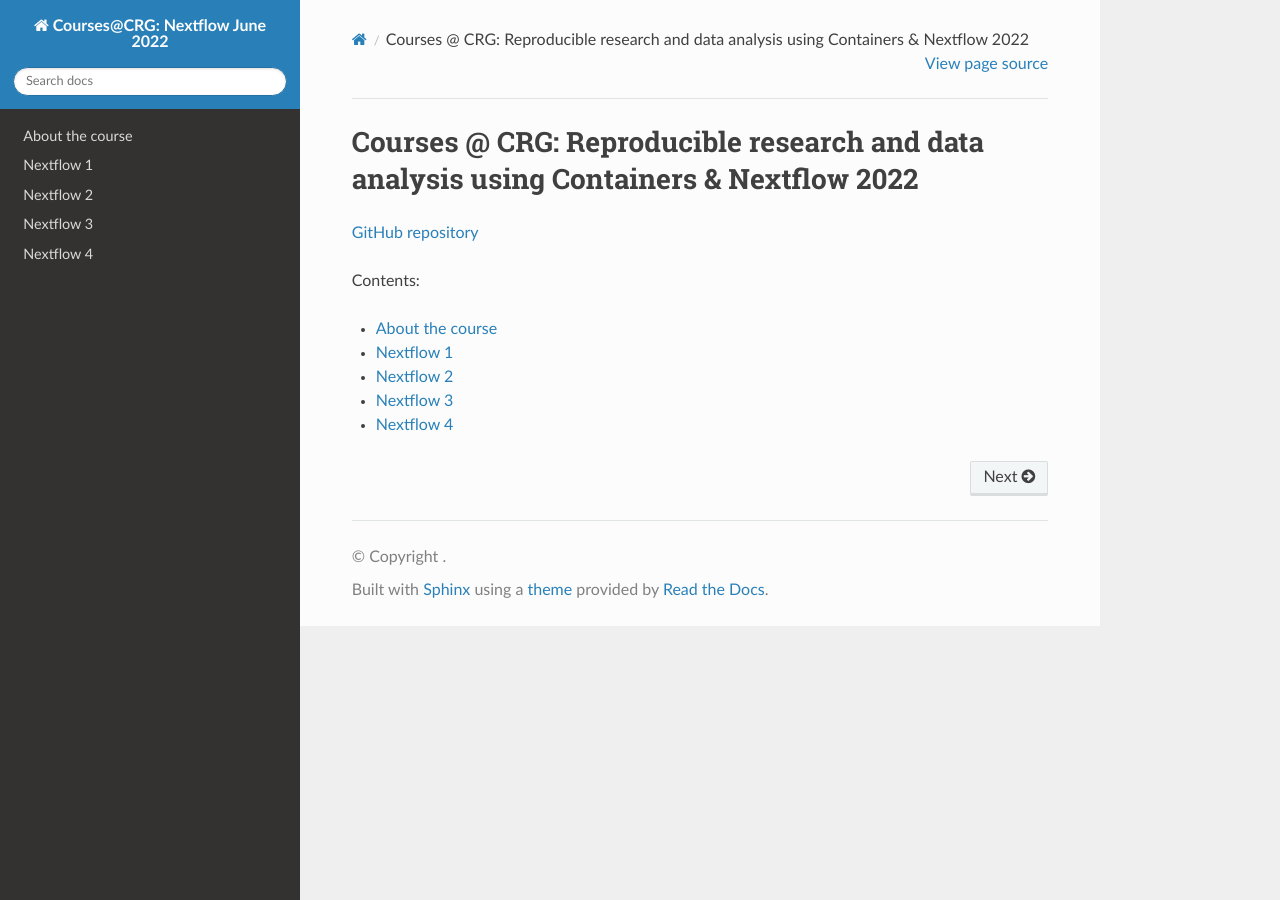
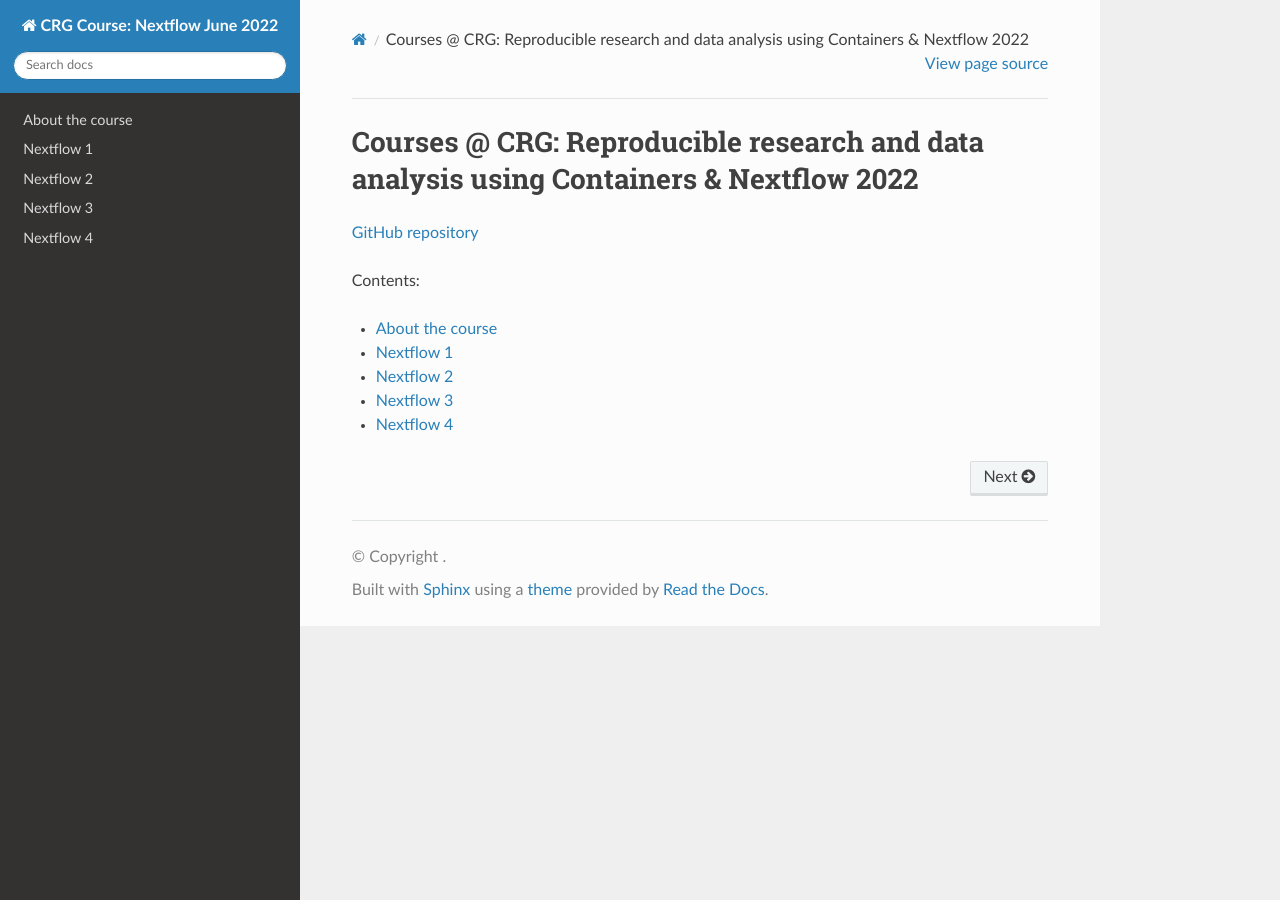
Before and after one commit to biocorecrg/CRG_Nextflow_June_2022, a Sphinx documentation site: the page built from docs/index.rst, in a window 1280 px wide. Built offline with Sphinx 7.4.7 and the Read the Docs theme 2.0.0, drawn with Linux system fonts in a browser that asks for light colours; pages that are not in the unit, such as notebooks, are missing from menus.

Commit message:
Update conf.py

```diff
--- a/docs/conf.py
+++ b/docs/conf.py
@@ -17,7 +17,7 @@
 
 # -- Project information -----------------------------------------------------
 
-project = u'Courses@CRG: Nextflow June 2022'
+project = u'CRG Course: Nextflow June 2022'
 
 # -- General configuration ---------------------------------------------------
 
```
